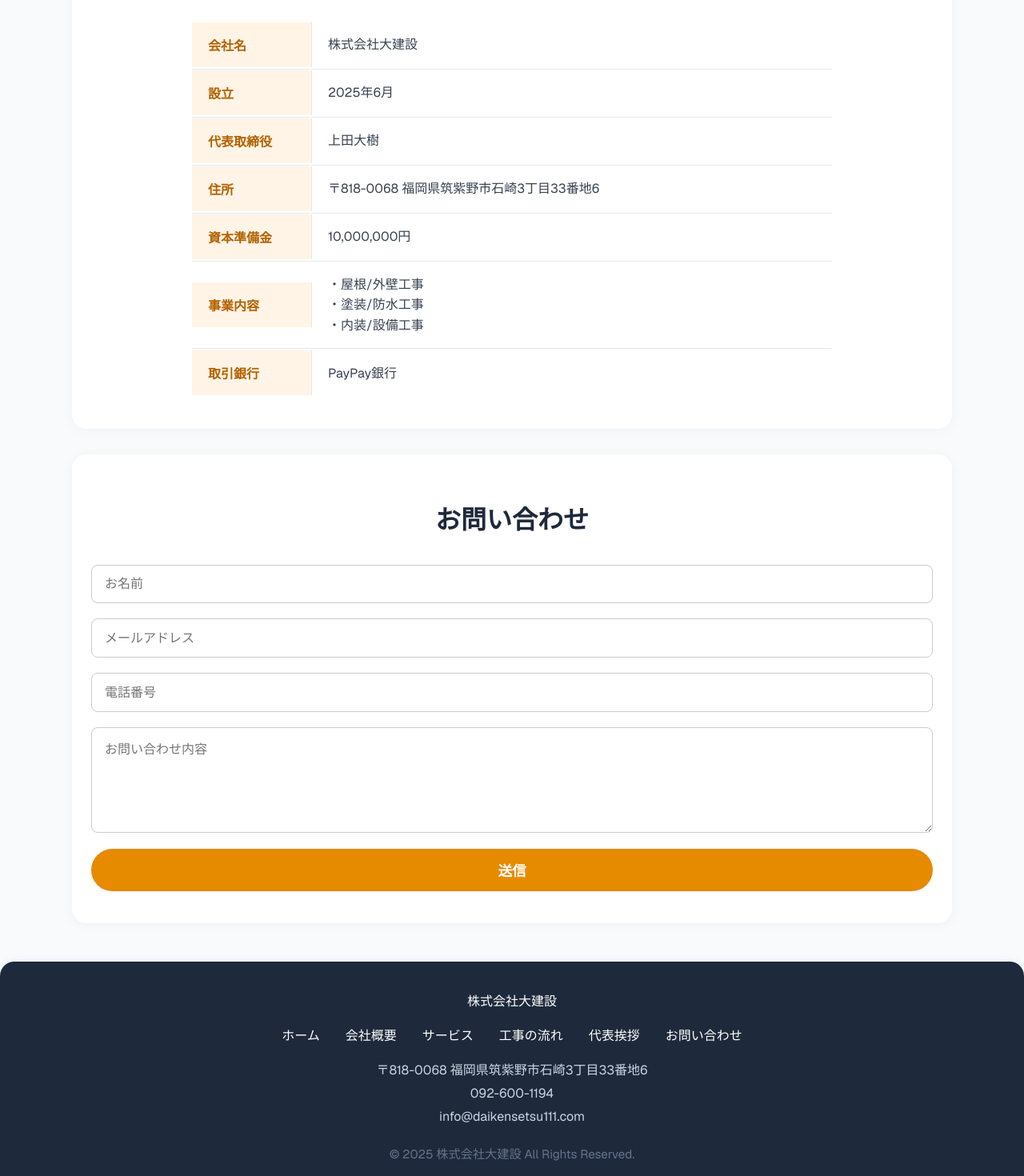
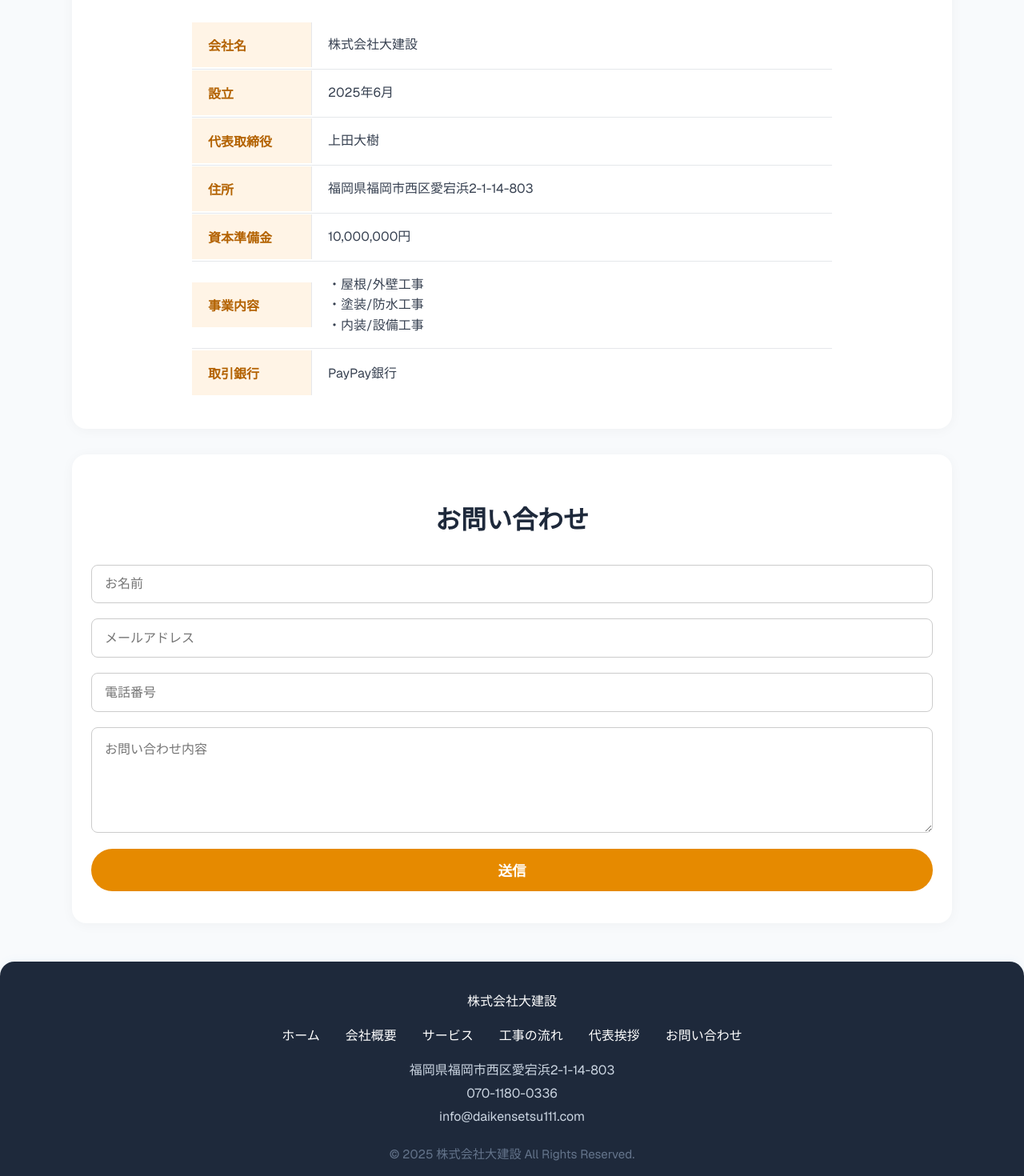
Before and after one commit to koteharyu/daiken_hp, a Next.js app: page / in a window 1280 px wide. Shown: the part 3334-4804 px from the top of the page at 80% size. Built offline with nearby package versions, Linux system fonts and the light colour scheme.

Commit message:
電話番号と住所を一時的に変更

```diff
--- a/src/app/api/contact/route.ts
+++ b/src/app/api/contact/route.ts
@@ -93,8 +93,8 @@ export async function POST(request: NextRequest) {
 
         <p style="color: #666;">
           <strong>株式会社大建設</strong><br>
-          〒818-0068 福岡県筑紫野市石崎3丁目33番地6<br>
-          TEL: 092-600-1194<br>
+          福岡県福岡市西区愛宕浜2-1-14-803<br>
+          TEL: 070-1180-0336<br>
           Email: info@daikensetsu111.com
         </p>
 
--- a/src/app/layout.tsx
+++ b/src/app/layout.tsx
@@ -26,7 +26,7 @@ export default function RootLayout({
       <head>
         <link rel="icon" href="/favicon.jpg" type="image/jpeg" />
         <title>株式会社大建設</title>
-        <meta name="description" content="福岡県筑紫野市の株式会社大建設。屋根・外壁・内装・防水工事のリフォーム専門会社です。" />
+        <meta name="description" content="福岡県福岡市西区の株式会社大建設。屋根・外壁・内装・防水工事のリフォーム専門会社です。" />
       </head>
       <body className={`${geistSans.variable} ${geistMono.variable}`}>
         <header className={styles.header}>
--- a/src/app/page.tsx
+++ b/src/app/page.tsx
@@ -179,7 +179,7 @@ export default function Home() {
           </div>
           <div className={styles.companyRow}>
             <div className={styles.companyLabel}>住所</div>
-            <div className={styles.companyContent}>〒818-0068 福岡県筑紫野市石崎3丁目33番地6</div>
+            <div className={styles.companyContent}>福岡県福岡市西区愛宕浜2-1-14-803</div>
           </div>
           <div className={styles.companyRow}>
             <div className={styles.companyLabel}>資本準備金</div>
@@ -218,8 +218,8 @@ export default function Home() {
           <a href="#contact">お問い合わせ</a>
         </div>
         <div className={styles.footerContact}>
-          <div>〒818-0068 福岡県筑紫野市石崎3丁目33番地6</div>
-          <div><a href="tel:0926001194">092-600-1194</a></div>
+          <div>福岡県福岡市西区愛宕浜2-1-14-803</div>
+          <div><a href="tel:07011800336">070-1180-0336</a></div>
           <div><a href="mailto:info@daikensetsu111.com">info@daikensetsu111.com</a></div>
         </div>
         <div className={styles.copyright}>
```
